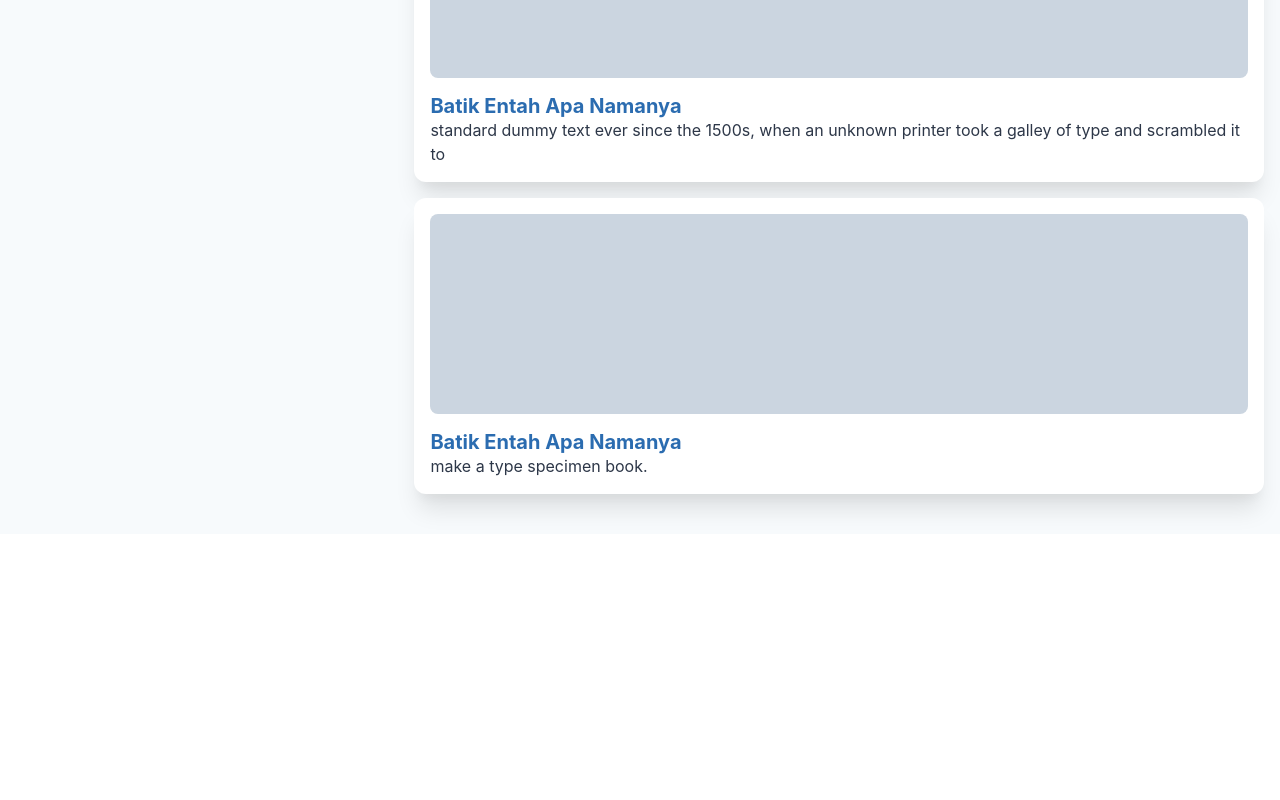
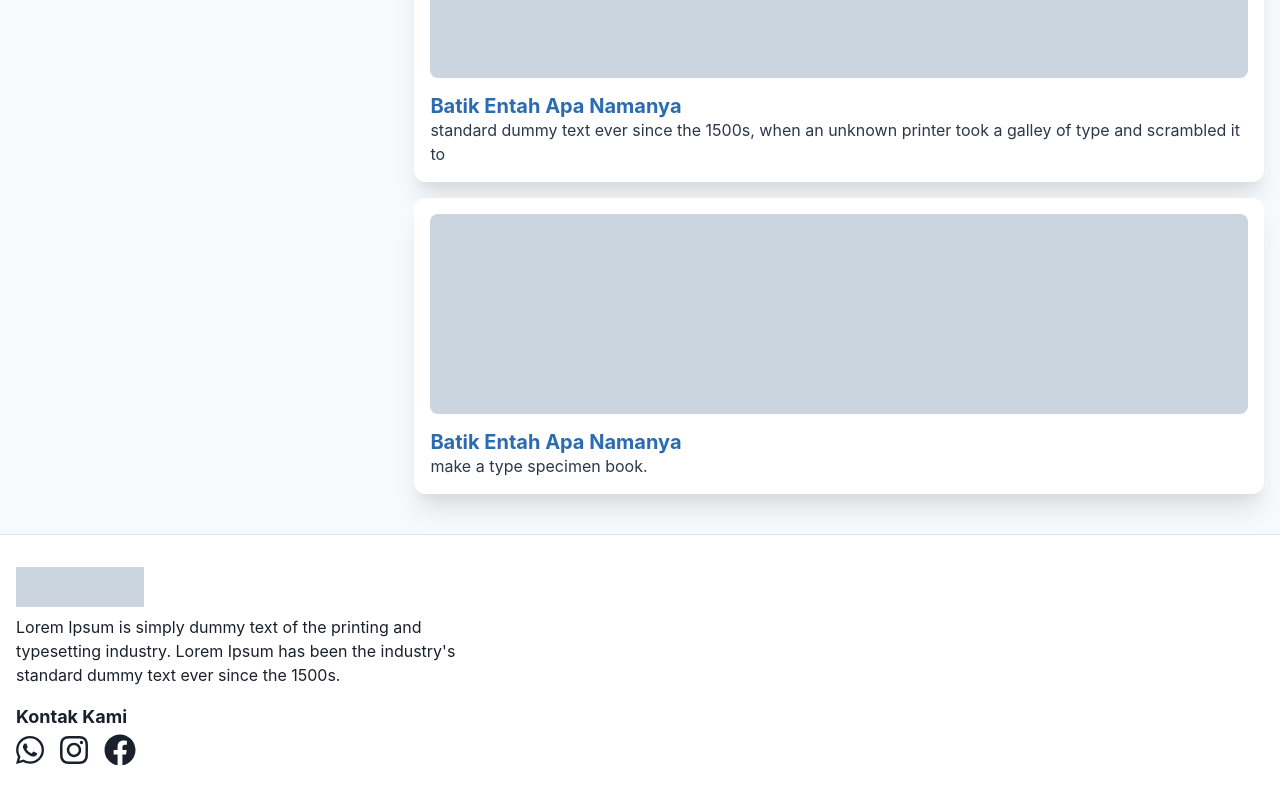
Before and after one commit to raharditya/batik-girilayu, a Next.js app: page /galeri in a window 1280 px wide. Shown: the part 568-1368 px from the top of the page. Before the commit the page ends 1102 px from the top, so only its background shows below. Built offline with nearby package versions, Linux system fonts and the light colour scheme.

Commit message:
Add footer

```diff
--- /dev/null
+++ b/components/Footer.js
@@ -0,0 +1,44 @@
+import React from 'react';
+import {
+  Box,
+  Container,
+  BoxProps,
+  Stack,
+  Spacer,
+  Heading,
+  Text,
+  Flex,
+  Img,
+  Divider,
+  Wrap,
+  WrapItem,
+  useTheme,
+} from '@chakra-ui/layout';
+import { FontAwesomeIcon, FontAwesomeIconProps } from '@fortawesome/react-fontawesome';
+import { HStack } from '@chakra-ui/react';
+import { sosmed } from '../data/sosial-media';
+
+export const Footer = ({ homeUrl = '/', brand, question, navItems, socialMedia, copyrightText, ...props }) => {
+  return (
+    <Box as="footer" w="full" fontSize={{ base: 'sm', lg: 'md' }} flexShrink={0} borderTopWidth="1px" {...props}>
+      <Container py="8" maxW="container.xl">
+        <Box w="32" h="10" mb="2" bg="gray.300"></Box>
+        <Text maxW="md" mb="4">
+          Lorem Ipsum is simply dummy text of the printing and typesetting industry. Lorem Ipsum has been the industry's
+          standard dummy text ever since the 1500s.
+        </Text>
+
+        <Text fontWeight="bold" fontSize="lg" mb="1">
+          Kontak Kami
+        </Text>
+        <HStack spacing="4">
+          {sosmed.map((item, idx) => (
+            <a key={idx} href={item.url} target="_blank" rel="noopener noreferrer">
+              <FontAwesomeIcon icon={item.icon} size="2x" />
+            </a>
+          ))}
+        </HStack>
+      </Container>
+    </Box>
+  );
+};
--- /dev/null
+++ b/data/sosial-media.js
@@ -0,0 +1,19 @@
+import { faFacebook, faInstagram, faWhatsapp } from '@fortawesome/free-brands-svg-icons';
+
+export const sosmed = [
+  {
+    name: 'Whatsapp',
+    icon: faWhatsapp,
+    url: 'https://web.whatsapp.com',
+  },
+  {
+    name: 'Instagram',
+    icon: faInstagram,
+    url: 'https://instagram.com',
+  },
+  {
+    name: 'Facebook',
+    icon: faFacebook,
+    url: 'https://facebook.com',
+  },
+];
--- a/pages/_app.js
+++ b/pages/_app.js
@@ -1,4 +1,5 @@
 import { ChakraProvider } from '@chakra-ui/react';
+import { Footer } from '../components/Footer';
 import Nav from '../components/Nav';
 import '../styles/global.css';
 
@@ -7,6 +8,7 @@ function MyApp({ Component, pageProps }) {
     <ChakraProvider>
       <Nav />
       <Component {...pageProps} />
+      <Footer></Footer>
     </ChakraProvider>
   );
 }
```
